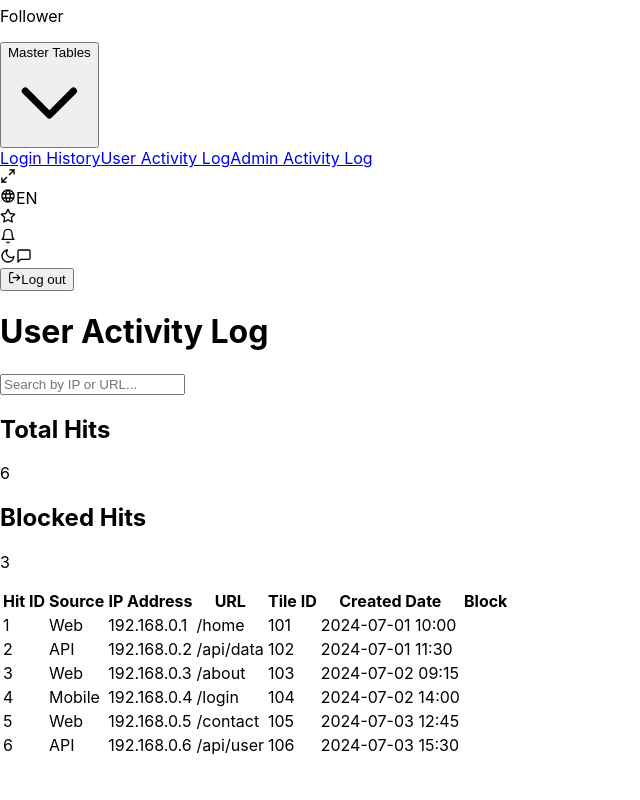
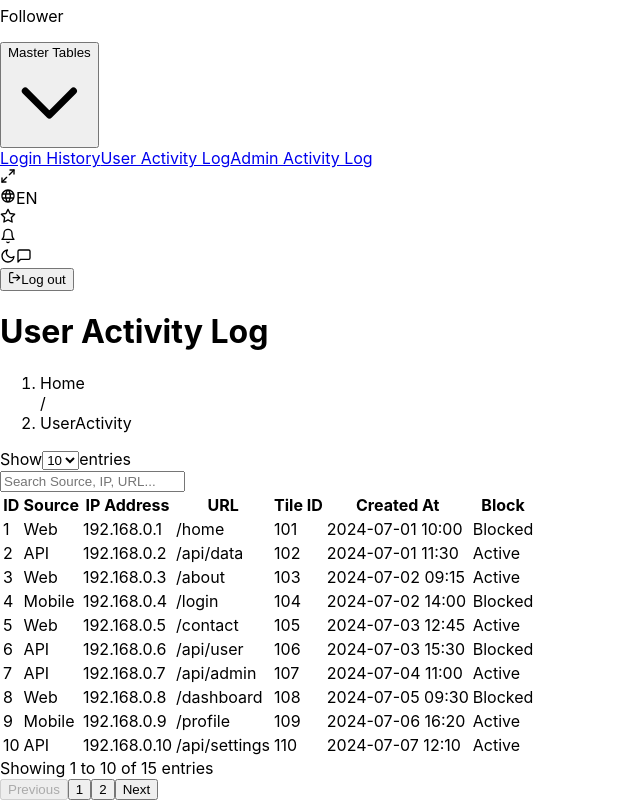
Before and after one commit to KARLE-ATHARVA/SVIK, a React (Create React App) app in the folder my-app/: page /userActivity in a window 1280 px wide. Shown: the part 411-1211 px from the top of the page, without its empty margins (0-640 px from the left). Before the commit the page ends 1169 px from the top, so only its background shows below. Built offline with nearby package versions, Linux system fonts and the light colour scheme.

Commit message:
Update UserActivityLog.jsx

```diff
--- a/my-app/src/pages/UserActivityLog.jsx
+++ b/my-app/src/pages/UserActivityLog.jsx
@@ -1,9 +1,14 @@
 import React, { useState, useEffect } from 'react';
 import Sidebar from '../components/Sidebar';
 import Topbar from '../components/Topbar';
+import Breadcrumb from '../components/Breadcrumb';
+import { FaSortUp, FaSortDown } from 'react-icons/fa';
 
 export default function UserActivityLog() {
   const [searchTerm, setSearchTerm] = useState('');
+  const [entriesPerPage, setEntriesPerPage] = useState(10);
+  const [currentPage, setCurrentPage] = useState(1);
+  const [sortConfig, setSortConfig] = useState({ key: '', direction: 'ascending' });
   const [fadeIn, setFadeIn] = useState(false);
 
   useEffect(() => {
@@ -17,113 +22,148 @@ export default function UserActivityLog() {
     { id: 4, xsource: 'Mobile', ip: '192.168.0.4', url: '/login', tileId: 104, created: '2024-07-02 14:00', block: 0 },
     { id: 5, xsource: 'Web', ip: '192.168.0.5', url: '/contact', tileId: 105, created: '2024-07-03 12:45', block: 1 },
     { id: 6, xsource: 'API', ip: '192.168.0.6', url: '/api/user', tileId: 106, created: '2024-07-03 15:30', block: 0 },
+    { id: 7, xsource: 'API', ip: '192.168.0.7', url: '/api/admin', tileId: 107, created: '2024-07-04 11:00', block: 1 },
+    { id: 8, xsource: 'Web', ip: '192.168.0.8', url: '/dashboard', tileId: 108, created: '2024-07-05 09:30', block: 0 },
+    { id: 9, xsource: 'Mobile', ip: '192.168.0.9', url: '/profile', tileId: 109, created: '2024-07-06 16:20', block: 1 },
+    { id: 10, xsource: 'API', ip: '192.168.0.10', url: '/api/settings', tileId: 110, created: '2024-07-07 12:10', block: 1 },
+    { id: 11, xsource: 'Web', ip: '192.168.0.11', url: '/support', tileId: 111, created: '2024-07-08 10:45', block: 0 },
+    { id: 12, xsource: 'API', ip: '192.168.0.12', url: '/api/help', tileId: 112, created: '2024-07-09 14:15', block: 1 },
+    { id: 13, xsource: 'Mobile', ip: '192.168.0.13', url: '/mobile/home', tileId: 113, created: '2024-07-10 08:30', block: 0 },
+    { id: 14, xsource: 'Web', ip: '192.168.0.14', url: '/news', tileId: 114, created: '2024-07-11 17:00', block: 1 },
+    { id: 15, xsource: 'API', ip: '192.168.0.15', url: '/api/newuser', tileId: 115, created: '2024-07-12 19:25', block: 0 },
+  ];
+
+  const headers = [
+    { key: 'id', label: 'ID' },
+    { key: 'xsource', label: 'Source' },
+    { key: 'ip', label: 'IP Address' },
+    { key: 'url', label: 'URL' },
+    { key: 'tileId', label: 'Tile ID' },
+    { key: 'created', label: 'Created At' },
   ];
 
   const filtered = userLogs.filter(
     (log) =>
+      log.xsource.toLowerCase().includes(searchTerm.toLowerCase()) ||
       log.ip.toLowerCase().includes(searchTerm.toLowerCase()) ||
       log.url.toLowerCase().includes(searchTerm.toLowerCase())
   );
 
-  const totalHits = userLogs.length;
-  const blockedHits = userLogs.filter((log) => log.block === 0).length;
+  const sorted = React.useMemo(() => {
+    let sortableItems = [...filtered];
+    if (sortConfig.key !== '') {
+      sortableItems.sort((a, b) => {
+        if (a[sortConfig.key] < b[sortConfig.key]) return sortConfig.direction === 'ascending' ? -1 : 1;
+        if (a[sortConfig.key] > b[sortConfig.key]) return sortConfig.direction === 'ascending' ? 1 : -1;
+        return 0;
+      });
+    }
+    return sortableItems;
+  }, [filtered, sortConfig]);
+
+  const handleSort = (key) => {
+    let direction = 'ascending';
+    if (sortConfig.key === key && sortConfig.direction === 'ascending') {
+      direction = 'descending';
+    }
+    setSortConfig({ key, direction });
+  };
+
+  const indexOfLast = currentPage * entriesPerPage;
+  const indexOfFirst = indexOfLast - entriesPerPage;
+  const currentLogs = sorted.slice(indexOfFirst, indexOfLast);
+  const totalPages = Math.ceil(filtered.length / entriesPerPage);
 
   return (
     <div className="flex h-screen bg-gray-100 overflow-hidden">
       <Sidebar />
-      <div className="relative flex flex-col flex-1 overflow-hidden">
-        <div className="absolute left-0 top-0 bottom-0 w-1 bg-green-600"></div>
+      <div className="flex flex-col flex-1 ml-70">
+        <Topbar />
+        <div className={`flex flex-col flex-1 overflow-y-auto p-6 transition duration-500 ${fadeIn ? 'opacity-100' : 'opacity-0'}`}>
+          <div className="flex justify-between mb-4 items-center">
+            <h1 className="text-2xl font-bold text-green-800">User Activity Log</h1>
+            <Breadcrumb />
+          </div>
 
-        <Topbar />
-
-        <div
-          className={`flex flex-col flex-1 p-6 bg-gray-50 transform transition-all duration-700 ${
-            fadeIn ? 'opacity-100 translate-y-0' : 'opacity-0 translate-y-4'
-          }`}
+          <div className="flex flex-col md:flex-row md:justify-between mb-4 gap-4">
+            <div className="flex items-center gap-2">
+              <span>Show</span>
+              <select
+                className="border border-gray-300 rounded px-2 py-1"
+                value={entriesPerPage}
+                onChange={(e) => { setEntriesPerPage(Number(e.target.value)); setCurrentPage(1); }}
               >
-          <div className="flex flex-col md:flex-row md:items-start md:justify-between gap-6 mb-6">
-            <div>
-              <h1 className="text-2xl font-bold text-green-800 mb-3">
-                User Activity Log
-              </h1>
-
+                {[10, 25, 50].map(num => (
+                  <option key={num} value={num}>{num}</option>
+                ))}
+              </select>
+              <span>entries</span>
+            </div>
             <input
               type="text"
-                placeholder="Search by IP or URL..."
+              placeholder="Search Source, IP, URL..."
               value={searchTerm}
               onChange={(e) => setSearchTerm(e.target.value)}
-                className="px-4 py-2 border border-gray-300 rounded-md w-full md:w-[400px] focus:outline-none focus:ring-2 focus:ring-green-500"
+              className="px-3 py-2 border border-gray-300 rounded w-full max-w-xs"
             />
           </div>
 
-            <div className="flex flex-row gap-4">
-              <div className="relative flex items-center justify-between px-6 py-4 bg-green-700 rounded-lg text-white shadow-md overflow-hidden w-52">
-                <div className="z-10">
-                  <h2 className="text-sm font-medium">Total Hits</h2>
-                  <p className="text-2xl font-bold">{totalHits}</p>
+          <div className="overflow-x-auto rounded-lg border border-gray-200 bg-white shadow-md">
+            <table className="min-w-full text-sm text-gray-800">
+              <thead className="bg-green-100 sticky top-0 z-10">
+                <tr>
+                  {headers.map(({ key, label }) => (
+                    <th key={key} className="px-4 py-2 font-semibold cursor-pointer text-left" onClick={() => handleSort(key)}>
+                      <div className="flex items-center gap-1">
+                        {label}
+                        {sortConfig.key === key && (
+                          sortConfig.direction === 'ascending' ? <FaSortUp /> : <FaSortDown />
+                        )}
                       </div>
-                <div className="absolute right-0 -bottom-4 w-24 h-24 bg-green-600/30 rounded-full"></div>
-              </div>
-
-              <div className="relative flex items-center justify-between px-6 py-4 bg-emerald-700 rounded-lg text-white shadow-md overflow-hidden w-52">
-                <div className="z-10">
-                  <h2 className="text-sm font-medium">Blocked Hits</h2>
-                  <p className="text-2xl font-bold">{blockedHits}</p>
-                </div>
-                <div className="absolute right-0 -bottom-4 w-24 h-24 bg-emerald-600/30 rounded-full"></div>
-              </div>
-            </div>
-          </div>
-
-          <div className="flex-1 overflow-y-auto rounded-lg border border-gray-200 bg-white shadow">
-            <table className="min-w-full text-sm text-left">
-              <thead className="bg-green-100 text-green-900 text-xs uppercase sticky top-0 z-10">
-                <tr>
-                  <th className="px-6 py-4 font-semibold">Hit ID</th>
-                  <th className="px-6 py-4 font-semibold">Source</th>
-                  <th className="px-6 py-4 font-semibold">IP Address</th>
-                  <th className="px-6 py-4 font-semibold">URL</th>
-                  <th className="px-6 py-4 font-semibold">Tile ID</th>
-                  <th className="px-6 py-4 font-semibold">Created Date</th>
-                  <th className="px-6 py-4 font-semibold">Block</th>
+                    </th>
+                  ))}
+                  <th className="px-4 py-2 font-semibold text-left">Block</th>
                 </tr>
               </thead>
               <tbody>
-                {filtered.length === 0 ? (
-                  <tr>
-                    <td
-                      colSpan="7"
-                      className="px-6 py-6 text-center text-gray-500 italic"
-                    >
-                      No records found.
+                {currentLogs.map((log) => (
+                  <tr key={log.id} className="border-b hover:bg-green-50 transition duration-150">
+                    <td className="px-4 py-2">{log.id}</td>
+                    <td className="px-4 py-2">{log.xsource}</td>
+                    <td className="px-4 py-2">{log.ip}</td>
+                    <td className="px-4 py-2">{log.url}</td>
+                    <td className="px-4 py-2">{log.tileId}</td>
+                    <td className="px-4 py-2">{log.created}</td>
+                    <td className="px-4 py-2">
+                      <span className="inline-flex items-center gap-2">
+                        <span className={`w-3 h-3 rounded-full ${log.block ? 'bg-green-600' : 'bg-red-500'}`}></span>
+                        {log.block ? 'Active' : 'Blocked'}
+                      </span>
                     </td>
                   </tr>
-                ) : (
-                  filtered.map((log) => (
-                    <tr
-                      key={log.id}
-                      className="border-b hover:bg-green-50 transition-colors duration-200"
-                    >
-                      <td className="px-6 py-4">{log.id}</td>
-                      <td className="px-6 py-4">{log.xsource}</td>
-                      <td className="px-6 py-4">{log.ip}</td>
-                      <td className="px-6 py-4">{log.url}</td>
-                      <td className="px-6 py-4">{log.tileId}</td>
-                      <td className="px-6 py-4">{log.created}</td>
-                      <td className="px-6 py-4">
-                        <span
-                          className={`inline-block w-3 h-3 rounded-full ${
-                            log.block === 0 ? 'bg-red-500' : 'bg-green-600'
-                          }`}
-                        ></span>
-                      </td>
-                    </tr>
-                  ))
-                )}
+                ))}
               </tbody>
             </table>
           </div>
 
+          <div className="flex justify-between mt-4 text-sm items-center">
+            <span>
+              Showing {indexOfFirst + 1} to {Math.min(indexOfLast, filtered.length)} of {filtered.length} entries
+            </span>
+            <div className="flex gap-1">
+              <button onClick={() => setCurrentPage(Math.max(currentPage - 1, 1))} disabled={currentPage === 1} className="px-3 py-1 border rounded disabled:opacity-50">
+                Previous
+              </button>
+              {[...Array(totalPages).keys()].map(num => (
+                <button key={num + 1} onClick={() => setCurrentPage(num + 1)} className={`px-3 py-1 border rounded ${currentPage === num + 1 ? 'bg-green-600 text-white' : ''}`}>
+                  {num + 1}
+                </button>
+              ))}
+              <button onClick={() => setCurrentPage(Math.min(currentPage + 1, totalPages))} disabled={currentPage === totalPages} className="px-3 py-1 border rounded disabled:opacity-50">
+                Next
+              </button>
+            </div>
+          </div>
         </div>
       </div>
     </div>
```
Lines whose indentation alone changed are shown as unchanged.
